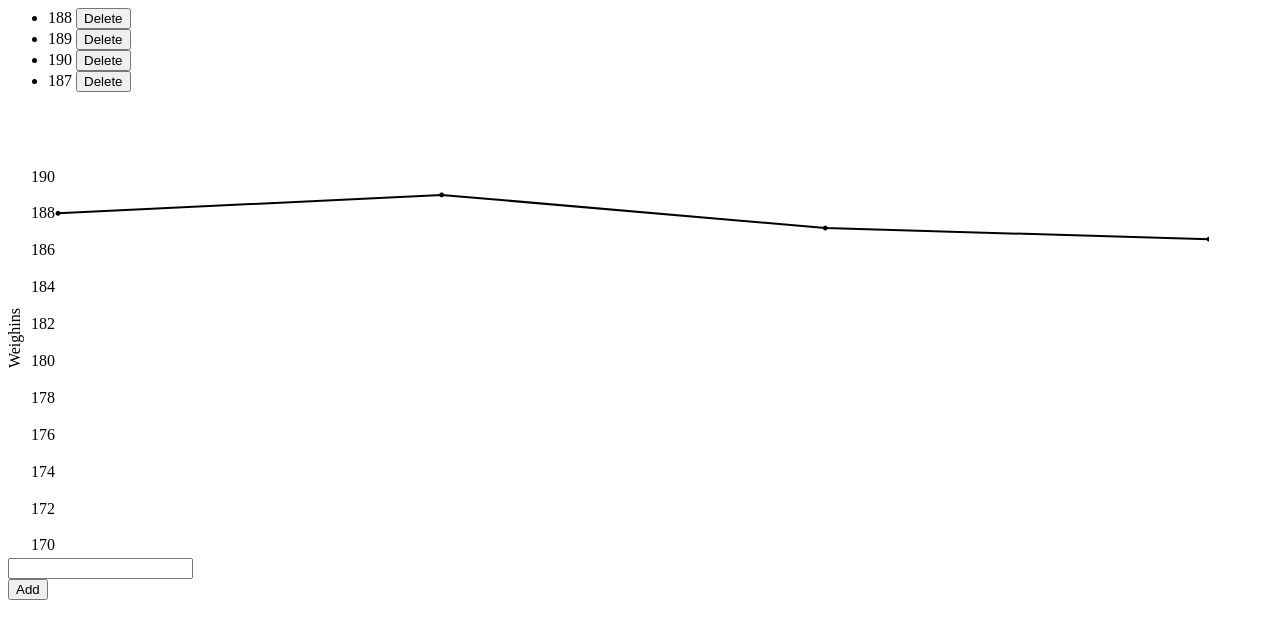
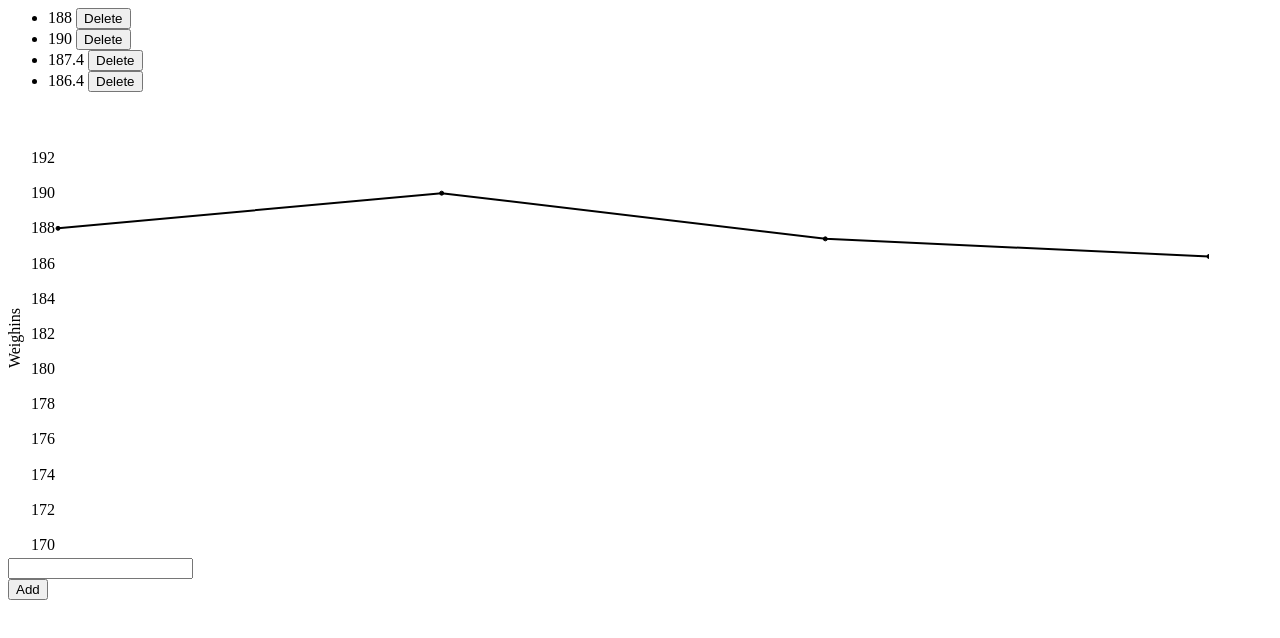
Before and after one commit to glredig/alter, a plain HTML site: page app/views/index.html in a window 1280 px wide. Drawn offline with nearby package versions, Linux system fonts and the light colour scheme.

Commit message:
use scope data instead of hardcode

```diff
--- a/app/js/controllers/weighins_controller.js
+++ b/app/js/controllers/weighins_controller.js
@@ -1,12 +1,26 @@
 app.controller('WeighinsController', function($scope) {
-	$scope.weights = [188, 189, 190, 187];
+	$scope.weights = [
+		{ date: 1,
+		  weight: 188
+		},
+		{ date: 2,
+		  weight: 190
+		},
+		{ date: 3,
+		  weight: 187.4
+		},
+		{ date: 4,
+		  weight: 186.4
+		}
+		];
 
 	$scope.addWeight = function(weight) {
 		if (weight === '') {
 			return
 		}
-		$scope.weights.push(weight);
+		$scope.weights.push({date: $scope.weights.length + 1, weight: parseFloat(weight)});
 
+		console.log($scope.weights);
 		$scope.weight = '';
 	};
 
--- a/app/js/directives/lineChart.js
+++ b/app/js/directives/lineChart.js
@@ -1,7 +1,9 @@
 app.directive('lineChart', ['$window', 'd3Service', function($window, d3Service) {
 	return {
 		restrict: 'EA',
-		scope: {},
+		scope: {
+			data: '='
+		},
 		link: function(scope, element, attrs) {
 			d3Service.d3().then(function(d3) {
 				var margin = parseInt(attrs.margin) || 20;
@@ -14,20 +16,16 @@ app.directive('lineChart', ['$window', 'd3Service', function($window, d3Service)
 	            	scope.$apply();
 	          	};
 
-	          	// hard-code data
-	          	scope.data = [
-		            {date: 1, weight: 188},
-		            {date: 2, weight: 189},
-		            {date: 3, weight: 187.2},
-		            {date: 4, weight: 186.6}
-	          	];
-
 	          	// Watch for resize event
 	          	scope.$watch(function() {
 	            	return angular.element($window)[0].innerWidth;
 	          	}, function() {
 	            	scope.render(scope.data);
 	          	});
+
+	          	scope.$watch('data', function(newVals, oldVals) {
+  					return scope.render(newVals);
+				}, true);
 
 	          	scope.render = function(data) {
 				    svg.selectAll('*').remove();
--- a/app/views/index.html
+++ b/app/views/index.html
@@ -7,13 +7,13 @@
 	<div ng-controller="WeighinsController">
 		<ul>
 			<li ng-repeat="weight in weights">
-				{{ weight }}
+				{{ weight.weight }}
 				<button ng-click="deleteWeight(weight)" value="Delete">Delete</button>
 			</li>
 		</ul>
 
 		<div style="margin-right: 5%;">
-			<line-chart margin=50></line-chart>
+			<line-chart margin=50 data="weights"></line-chart>
 
 			<form>
 				<input type="text" ng-model="weight" /><br>
```
